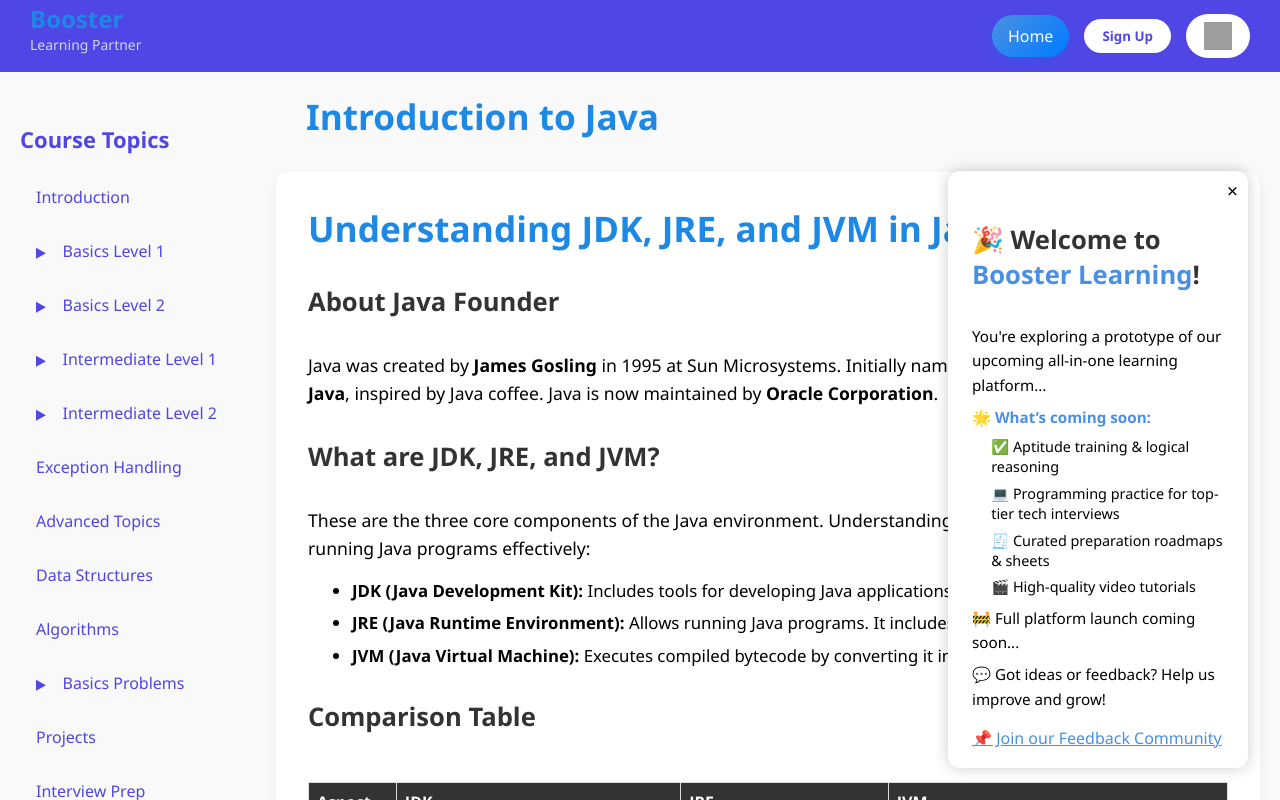
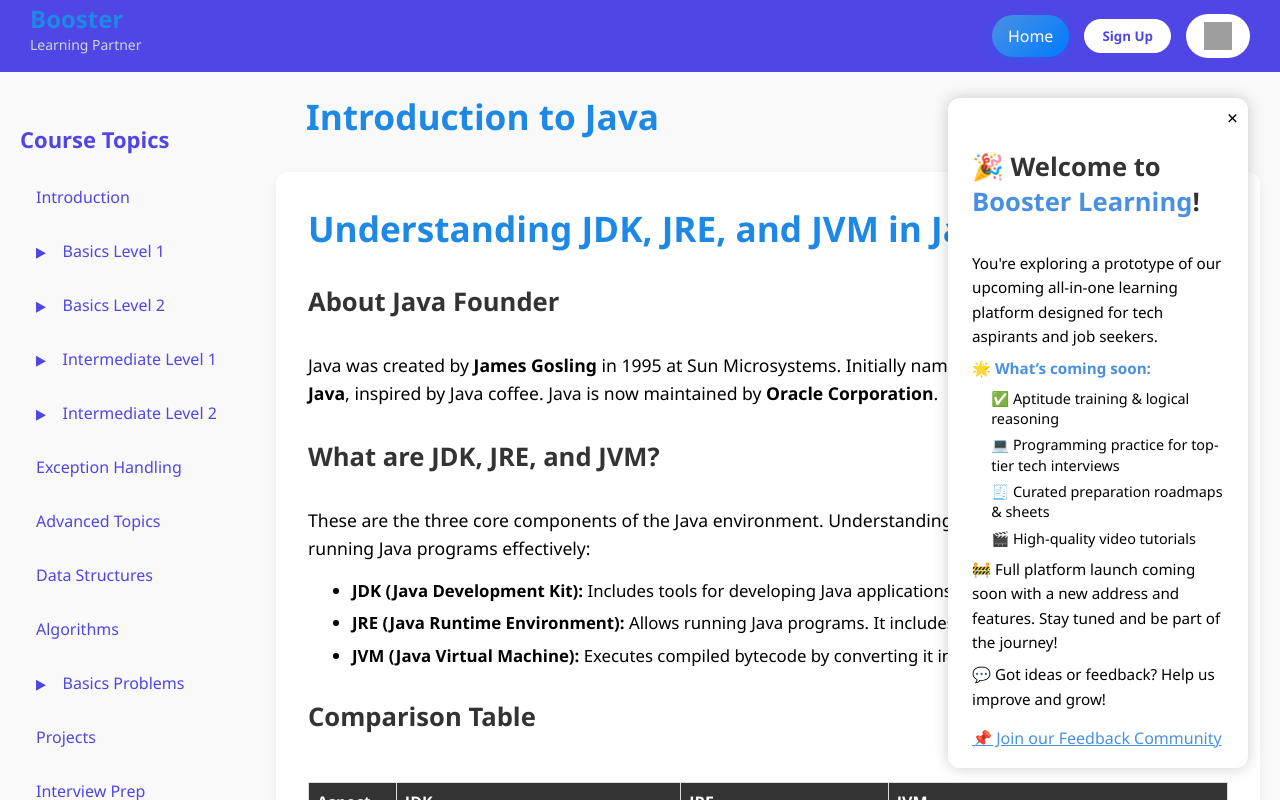
Before and after one commit to BoosterTechAcademy/Booster, a React (Vite) app: page / in a window 1280 px wide. Both pictures are taken after a click on the link "Home". Shown: the top 800 px of the page. Built offline with nearby package versions, Linux system fonts and the light colour scheme; grey boxes are pictures that could not be loaded.

Commit message:
back to normal

```diff
--- a/src/components/Topbar/Topbar.jsx
+++ b/src/components/Topbar/Topbar.jsx
@@ -12,8 +12,7 @@ const Topbar = () => {
     return !!localStorage.getItem("userEmail");
   });
   const [showSignupForm, setShowSignupForm] = useState(false);
-  const [showOffer, setShowOffer] = useState(false);
-  // const [showThankYou, setShowThankYou] = useState(false); // ✅ thank you popup
+  const [showOffer, setShowOffer] = useState(false); // ✅ Popup state
 
   useEffect(() => {
     document.body.classList.toggle("dark-theme", darkTheme);
@@ -40,32 +39,22 @@ const Topbar = () => {
 
     const form = e.target;
     const data = new FormData(form);
-
     fetch("/", {
       method: "POST",
       body: data,
-    })
-      // .then(() => {
-      //   setShowThankYou(true);
-      //   setTimeout(() => setShowThankYou(false), 3000); // ✅ Auto-hide thank you
-      // })
-      .catch((error) => alert("Form submission error: " + error));
+    }).catch((error) => alert("Form submission error: " + error));
   };
 
   const handleHomeClick = (e) => {
     e.preventDefault();
-    setShowOffer(true);
+    setShowOffer(true); // ✅ Show popup
   };
 
   return (
     <>
-      {/* ✅ Hidden dummy form for Netlify build bot */}
-      <form name="signup" netlify hidden>
-        <input type="email" name="email" />
-      </form>
-
       <div className="navbar">
         <div className="logo">
+
           <h1>
             Booster<span>Learning Partner</span>
           </h1>
@@ -101,7 +90,6 @@ const Topbar = () => {
                     onSubmit={handleSubmit}
                     className="signup-form"
                   >
-                    <input type="hidden" name="form-name" value="signup" />
                     <button
                       type="button"
                       className="close-btn"
@@ -111,6 +99,7 @@ const Topbar = () => {
                       &times;
                     </button>
 
+                    <input type="hidden" name="form-name" value="signup" />
                     <input
                       type="email"
                       name="email"
@@ -140,13 +129,15 @@ const Topbar = () => {
         </div>
       </div>
 
-      {/* ✅ Floating Welcome Offer Popup */}
+      {/* ✅ Floating Popup */}
 {showOffer && (
   <div className="floating-popup">
     <button className="popup-close" onClick={() => setShowOffer(false)}>&times;</button>
     <div className="popup-message">
       <h2>🎉 Welcome to <strong>Booster Learning</strong>!</h2>
-            <p>You're exploring a prototype of our upcoming all-in-one learning platform...</p>
+      <p>
+        You're exploring a prototype of our upcoming all-in-one learning platform designed for tech aspirants and job seekers.
+      </p>
       <p><strong>🌟 What’s coming soon:</strong></p>
       <ul className="popup-features">
         <li>✅ Aptitude training & logical reasoning</li>
@@ -154,8 +145,13 @@ const Topbar = () => {
         <li>🧾 Curated preparation roadmaps & sheets</li>
         <li>🎬 High-quality video tutorials</li>
       </ul>
-            <p>🚧 Full platform launch coming soon...</p>
-            <p>💬 Got ideas or feedback? Help us improve and grow!</p>
+      <p>
+        🚧 Full platform launch coming soon with a new address and features.
+        Stay tuned and be part of the journey!
+      </p>
+      <p>
+        💬 Got ideas or feedback? Help us improve and grow!
+      </p>
       <a href="https://chat.whatsapp.com/FzBoYKWEw4S5tSvwS5Qxxz" target="_blank" rel="noreferrer">
         📌 Join our Feedback Community
       </a>
@@ -163,12 +159,6 @@ const Topbar = () => {
   </div>
 )}
 
-      {/* ✅ Thank You Message */}
-      {/* {showThankYou && (
-        <div className="thank-you-popup">
-          <p>✅ Thank you for signing up!</p>
-        </div>
-      )} */}
     </>
   );
 };
```
Also changed, not shown: src/components/Topbar/Topbar.css (line endings or trailing spaces), 1 other file (tests, documents, lock files or other folders). Lines whose indentation alone changed are shown as unchanged.
